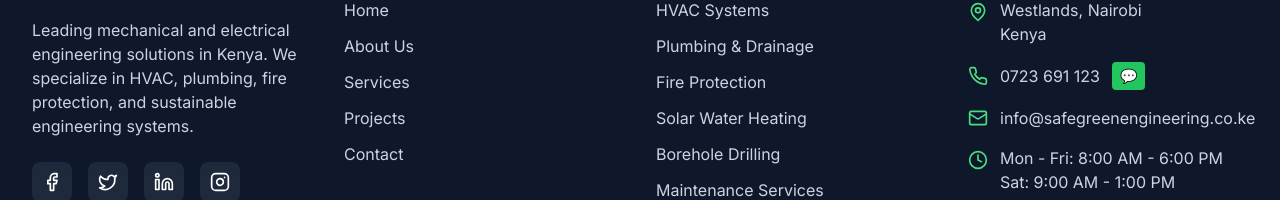
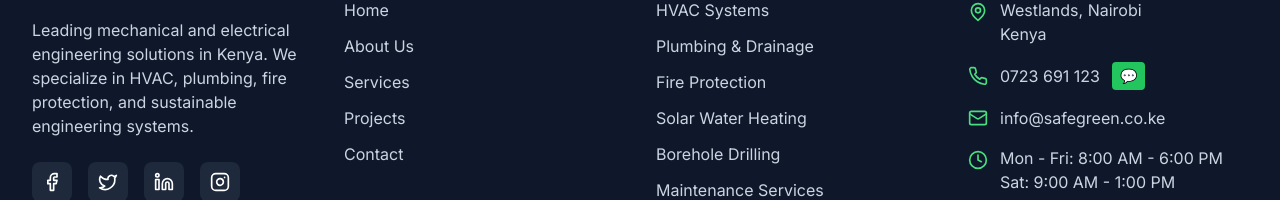
Before and after one commit to Judoto111/safegreen-engineering-website, a React (Create React App) app: page /register in a window 1280 px wide. Shown: the part 1382-1582 px from the top of the page. Built offline with nearby package versions, Linux system fonts and the light colour scheme.

Commit message:
update.footer

```diff
--- a/src/components/Footer.js
+++ b/src/components/Footer.js
@@ -133,7 +133,7 @@ const Footer = () => {
                     href="mailto:info@safegreen.co.ke"
                     className="text-secondary-300 hover:text-primary-400 transition-colors duration-200"
                   >
-                    info@safegreenengineering.co.ke
+                    info@safegreen.co.ke
                   </a>
                 </div>
 
```
